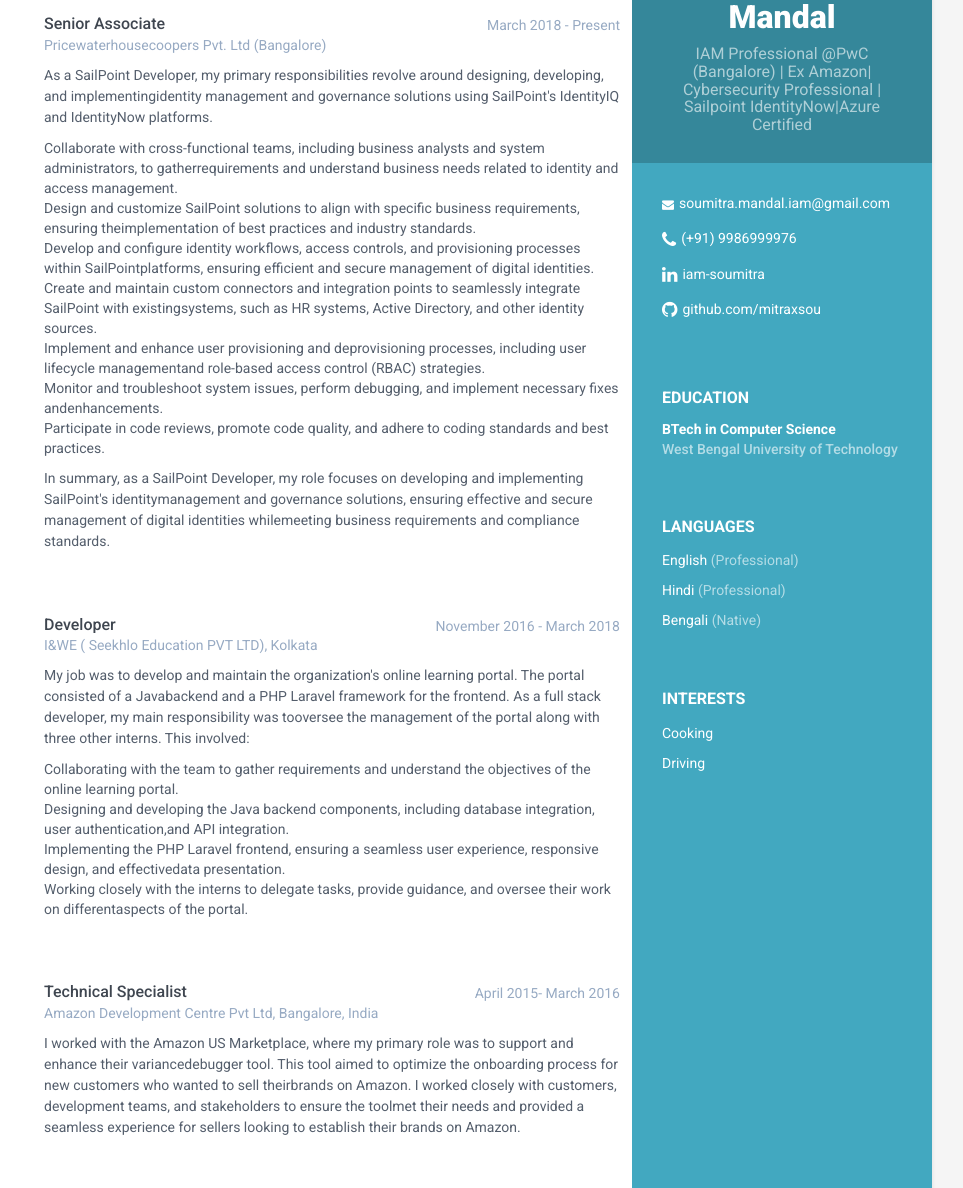
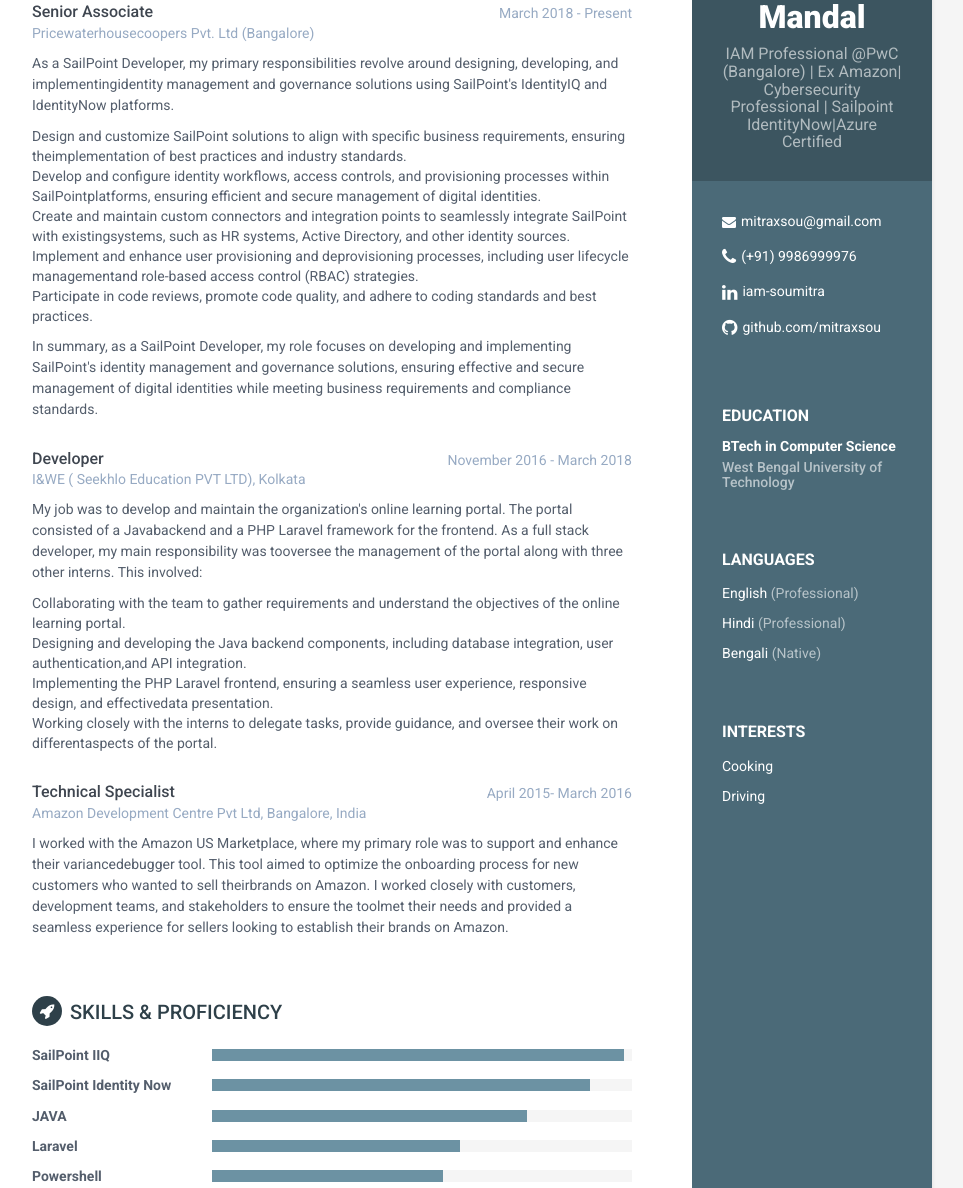
Before and after one commit to mitraxsou/mitraxsou.github.io, a plain HTML site: page index.html in a window 1280 px wide. Shown: the part 310-1498 px from the top of the page, without its empty margins (188-1151 px from the left). Drawn offline with Linux system fonts and the light colour scheme.

Commit message:
Update index.html

```diff
--- a/index.html
+++ b/index.html
@@ -22,7 +22,7 @@
     <link rel="stylesheet" href="assets/plugins/font-awesome/css/font-awesome.css">
 
     <!-- Theme CSS -->
-    <link id="theme-style" rel="stylesheet" href="assets/css/styles.css">
+    <link id="theme-style" rel="stylesheet" href="assets/css/styles-6.css">
     <!-- HTML5 shim and Respond.js for IE8 support of HTML5 elements and media queries -->
     <!--[if lt IE 9]>
       <script src="https://oss.maxcdn.com/html5shiv/3.7.2/html5shiv.min.js"></script>
@@ -43,7 +43,7 @@
             <div class="contact-container container-block">
                 <ul class="list-unstyled contact-list">
                     <li class="email"><i class="fa fa-envelope"></i><a
-                            href="mailto: soumitra.mandal.iam@gmail.com">soumitra.mandal.iam@gmail.com</a></li>
+                            href="mailto: mitraxsou@gmail.com">mitraxsou@gmail.com</a></li>
                     <li class="phone"><i class="fa fa-phone"></i><a href="tel:9986999976">(+91) 9986999976</a></li>
                     <!-- <li class="website"><i class="fa fa-globe"></i><a href="http://themes.3rdwavemedia.com/website-templates/free-responsive-website-template-for-developers/" target="_blank">soumitra.org</a></li> -->
                     <li class="linkedin"><i class="fa fa-linkedin"></i><a
@@ -109,15 +109,13 @@
                             and implementingidentity management and governance solutions using SailPoint's IdentityIQ
                             and IdentityNow platforms.</p>
                         <ul class="list-unstyled interests-list">
-                            <li>Collaborate with cross-functional teams, including business analysts and system administrators, to gatherrequirements and understand business needs related to identity and access management.</li>
                             <li>Design and customize SailPoint solutions to align with specific business requirements, ensuring theimplementation of best practices and industry standards.</li>
                             <li>Develop and configure identity workflows, access controls, and provisioning processes within SailPointplatforms, ensuring efficient and secure management of digital identities.</li>
                             <li>Create and maintain custom connectors and integration points to seamlessly integrate SailPoint with existingsystems, such as HR systems, Active Directory, and other identity sources.</li>
                             <li>Implement and enhance user provisioning and deprovisioning processes, including user lifecycle managementand role-based access control (RBAC) strategies.</li>
-                            <li>Monitor and troubleshoot system issues, perform debugging, and implement necessary fixes andenhancements.</li>
                             <li>Participate in code reviews, promote code quality, and adhere to coding standards and best practices.</li>
                         </ul>
-                        <p>In summary, as a SailPoint Developer, my role focuses on developing and implementing SailPoint's identitymanagement and governance solutions, ensuring effective and secure management of digital identities whilemeeting business requirements and compliance standards.</p>
+                        <p>In summary, as a SailPoint Developer, my role focuses on developing and implementing SailPoint's identity management and governance solutions, ensuring effective and secure management of digital identities while meeting business requirements and compliance standards.</p>
                     </div><!--//details-->
                 </div><!--//item-->
 
@@ -171,7 +169,7 @@
                     <div class="item">
                         <h3 class="level-title">SailPoint Identity Now</h3>
                         <div class="level-bar">
-                            <div class="level-bar-inner" data-level="95%">
+                            <div class="level-bar-inner" data-level="90%">
                             </div>
                         </div><!--//level-bar-->
                     </div><!--//item-->
```
